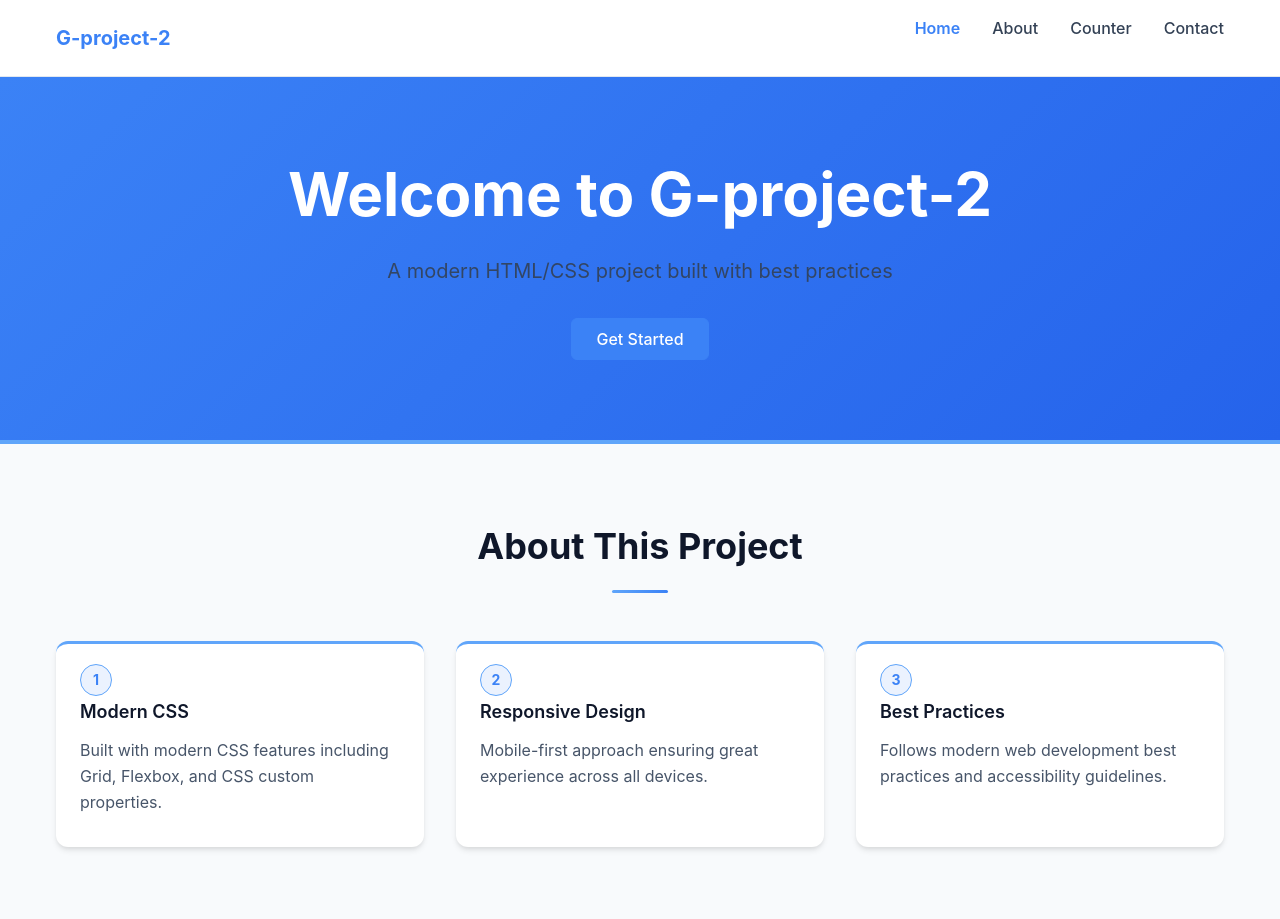
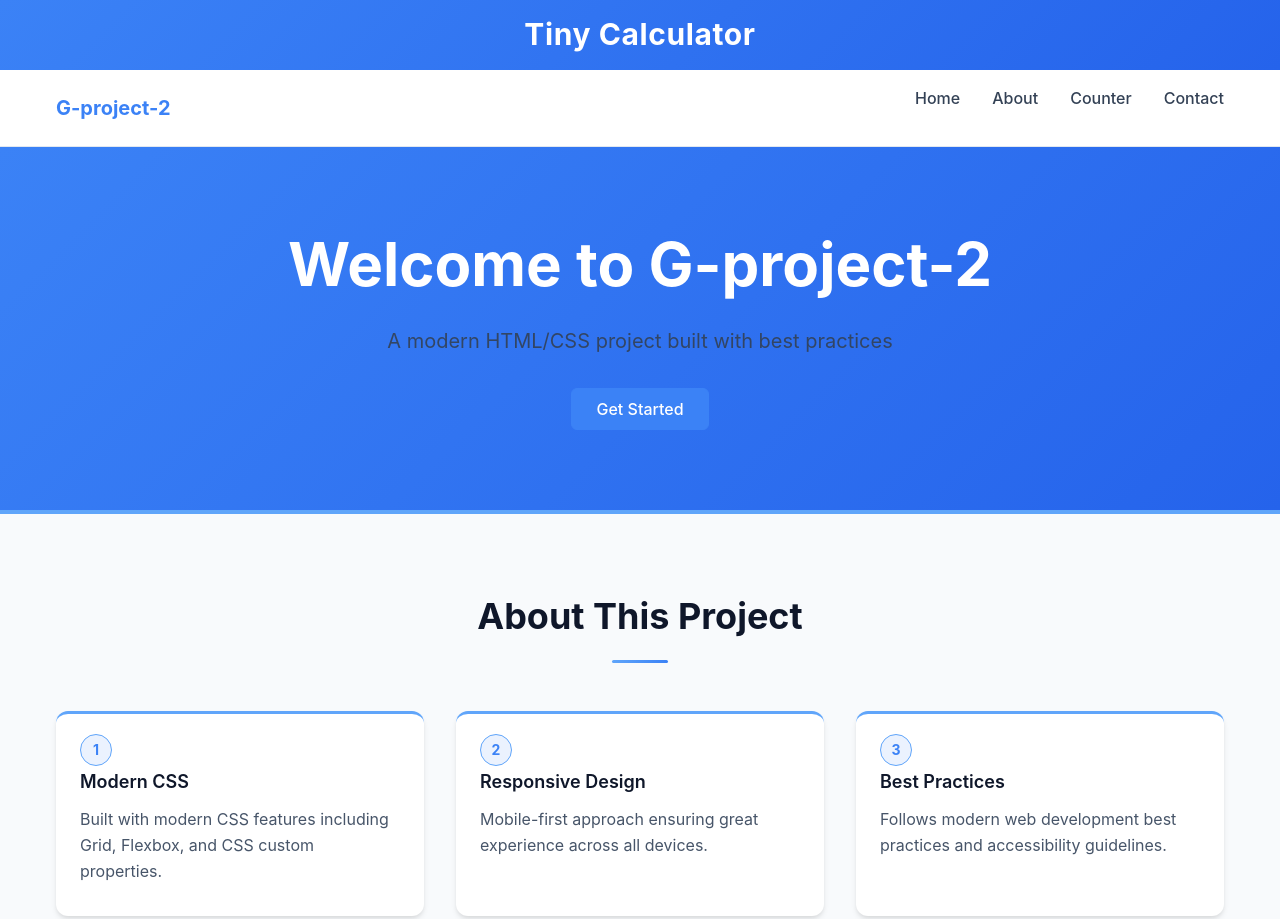
Before and after one commit to chiron-team/git9, a website: page index.html in a window 1280 px wide. Shown: the top 919 px of the page. Drawn offline with Linux system fonts and the light colour scheme.

Commit message:
feat(agent): Add Header Title "Tiny Calculator"
Task ID: N4Jh6zdRbZrSDiGzgzLZ
Type: feature
Priority: medium

```diff
--- a/index.html
+++ b/index.html
@@ -19,6 +19,9 @@
 </head>
 <body>
     <header class="header">
+        <div class="header__title-bar">
+            <h1 class="header__title">Tiny Calculator</h1>
+        </div>
         <nav class="nav">
             <div class="nav__container">
                 <a href="#" class="nav__logo">G-project-2</a>
--- a/src/css/layout.css
+++ b/src/css/layout.css
@@ -11,6 +11,26 @@
 .header {
   background-color: var(--color-white);
   box-shadow: var(--shadow-sm);
+}
+
+.header__title-bar {
+  background: linear-gradient(135deg, var(--color-primary) 0%, var(--color-primary-dark) 100%);
+  padding: var(--space-4) var(--space-4);
+  text-align: center;
+}
+
+.header__title {
+  font-size: var(--font-size-2xl);
+  font-weight: var(--font-weight-bold);
+  color: var(--color-white);
+  letter-spacing: 0.02em;
+  margin: 0;
+}
+
+@media (min-width: 768px) {
+  .header__title {
+    font-size: var(--font-size-3xl);
+  }
 }
 
 /* Main content */
```
